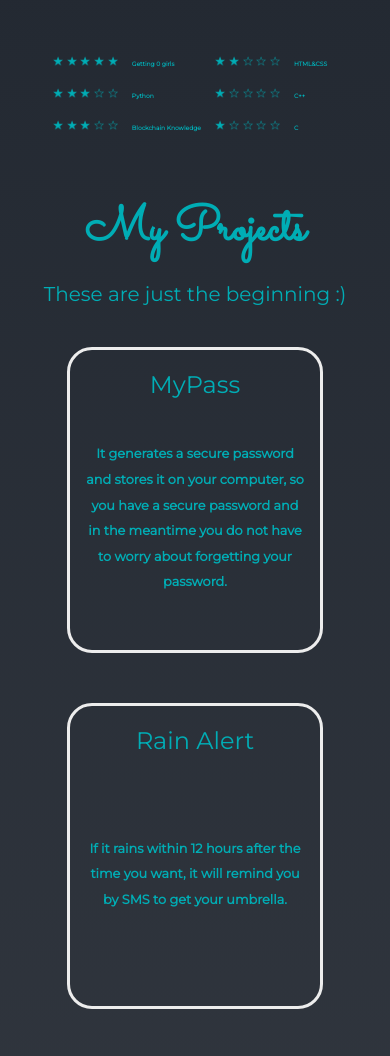
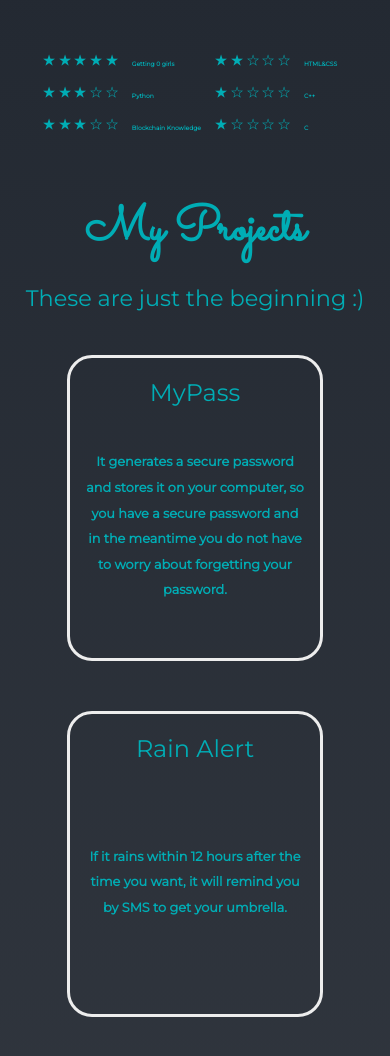
Before and after one commit to Emivvvvv/100-Days-of-Python, a plain HTML site: page Day_43&44_Project:_My_Personal_Site+CSS/index.html in a window 390 px wide. Shown: the part 967-2023 px from the top of the page. Drawn offline with Linux system fonts and the light colour scheme.

Commit message:
My personal website with HTML and CSS but I need to change my css to make this website responsive. And here is a little bit messy probably I'll make it better soon.

```diff
--- a/Day_43&44_Project:_My_Personal_Site+CSS/CSS/styles.css
+++ b/Day_43&44_Project:_My_Personal_Site+CSS/CSS/styles.css
@@ -279,11 +279,11 @@ h4{
 @media only screen and (max-width: 425px){
 
     .star{
-        width: 10px;
-        height: 10px;
+        width: 12px;
+        height: 12px;
 }
     .projects-h2{
-        font-size: 125%;
+        font-size: 140%;
     }
 .skill-text{
         margin: 10px;
```
